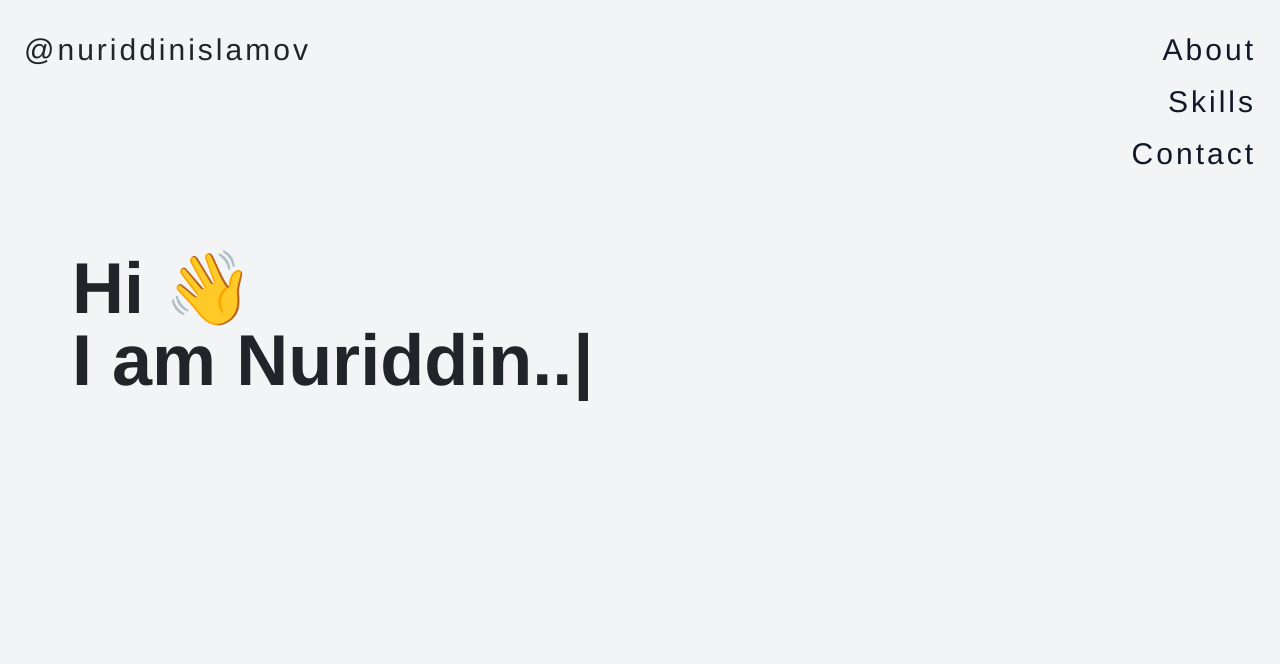
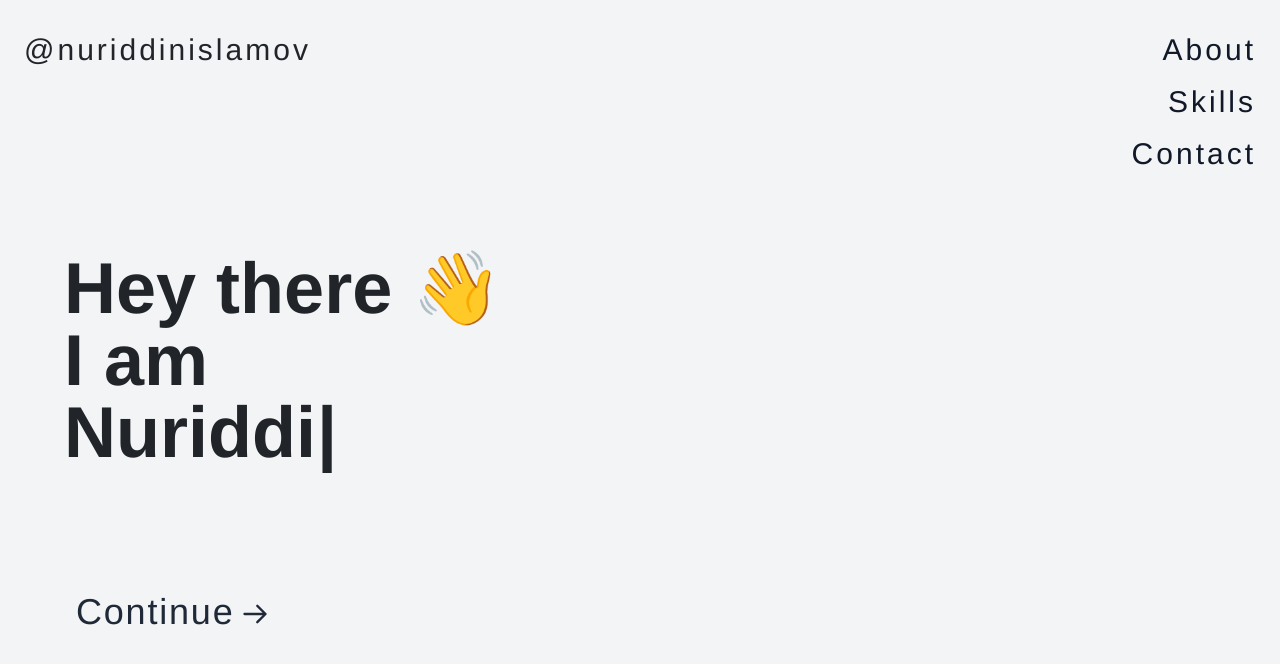
Before and after one commit to noonosh/nuriddinislamov.com-old, a React (Create React App) app: page / in a window 1280 px wide. Shown: the top 664 px of the page. Built offline with nearby package versions, Linux system fonts and the light colour scheme.

Commit message:
Add continue button to home page

```diff
--- a/src/components/Footer.js
+++ b/src/components/Footer.js
@@ -7,7 +7,10 @@ const Footer = () => {
 			className='text-gray-400 opacity-80 text-sm flex justify-center items-center mt-auto mb-4 lg:justify-evenly lg:px-48
 				'>
 			<div className='hidden lg:block'>
-				<a href='https://github.com/nuriddinislamov'>
+				<a
+					href='https://github.com/nuriddinislamov'
+					target='_blank'
+					rel='noreferrer'>
 					<img src={image} alt='Github logo' />
 				</a>
 			</div>
--- a/src/components/Home.js
+++ b/src/components/Home.js
@@ -1,4 +1,5 @@
 import React from 'react';
+import { Link } from 'react-router-dom';
 import Typewriter from 'typewriter-effect';
 import { Navigate } from 'react-router-dom';
 import Navbar from './Navbar';
@@ -9,26 +10,24 @@ const Home = () => {
 			<div>
 				<Navbar />
 			</div>
-			<div className='px-4 text-5xl flex-grow justify-center font-bold lg:text-7xl lg:m-8'>
+			<div className='flex flex-col lg:m-8'>
+				<div className='px-3 text-5xl font-bold lg:text-7xl'>
 					<Typewriter
 						onInit={typewriter => {
 							typewriter
 								.pauseFor(1000)
-							.typeString('Hi ')
+								.typeString('Hey there ')
 								.pasteString('<code>&#128075;</code><br/>')
-							.typeString('I am Nuriddin')
-							.typeString('..')
+								.typeString('I am <br/> Nuriddin')
 								.pauseFor(1000)
 								.deleteAll(50)
-							.typeString(
-								"Bruuh...<br/>That doesn't <br/> seem  good looking ",
-							)
-							.pasteString('<code>&#129300;</code>')
+								.typeString('I work')
 								.pauseFor(1500)
 								.deleteAll(30)
 								.callFunction(state => {
 									// hide cursor
-								state.elements.cursor.style.display = 'none';
+									state.elements.cursor.style.display =
+										'none';
 								})
 								.callFunction(() => {
 									return <Navigate to='/about' />;
@@ -37,6 +36,30 @@ const Home = () => {
 						}}
 					/>
 				</div>
+				<div className='absolute bottom-0 mb-36'>
+					{/* 'Continue' button */}
+					<div className='flex justify-start lg:justify-end items-center text-gray-800 transition transform ease-in-out duration-600 hover:scale-110 hover:cursor-pointer p-4'>
+						<Link
+							to='/about'
+							className='font-light text-4xl tracking-wider px-1 hover:text-current'>
+							Continue
+						</Link>
+						<svg
+							className='w-8 h-8 pt-1'
+							fill='none'
+							stroke='currentColor'
+							viewBox='0 0 24 24'
+							xmlns='http://www.w3.org/2000/svg'>
+							<path
+								strokeLinecap='round'
+								strokeLinejoin='round'
+								strokeWidth={2}
+								d='M14 5l7 7m0 0l-7 7m7-7H3'
+							/>
+						</svg>
+					</div>
+				</div>
+			</div>
 		</div>
 	);
 };
--- a/src/components/Navbar.js
+++ b/src/components/Navbar.js
@@ -12,21 +12,21 @@ const Navbar = () => {
 				</div>
 				<div className='flex flex-col text-right'>
 					<ul>
-						<li className='mb-3 transform transition  hover:opacity-60 hover:scale-125 transition duration-700 ease-in-out '>
+						<li className='mb-3 transform hover:opacity-60 hover:scale-125 transition duration-700 ease-in-out '>
 							<Link
 								to='/about'
 								className='hover:text-current text-gray-900 text-gray-900'>
 								About
 							</Link>
 						</li>
-						<li className='mb-3 transform transition  hover:opacity-60 hover:scale-125 transition duration-700 ease-in-out '>
+						<li className='mb-3 transform hover:opacity-60 hover:scale-125 transition duration-700 ease-in-out '>
 							<Link
 								to='/skills'
 								className='hover:text-current text-gray-900 text-gray-900'>
 								Skills
 							</Link>
 						</li>
-						<li className='mb-3 transform transition  hover:opacity-60 hover:scale-125 transition duration-700 ease-in-out '>
+						<li className='mb-3 transform hover:opacity-60 hover:scale-125 transition duration-700 ease-in-out '>
 							<Link
 								to='/contact'
 								className='hover:text-current text-gray-900 text-gray-900'>
--- a/tailwind.config.js
+++ b/tailwind.config.js
@@ -17,6 +17,7 @@ module.exports = {
 			translate: ['active'],
 			transitionProperty: ['active'],
 			transitionDuration: ['active'],
+			cursor: ['hover'],
 		},
 	},
 	plugins: [],
```
Lines whose indentation alone changed are shown as unchanged.
